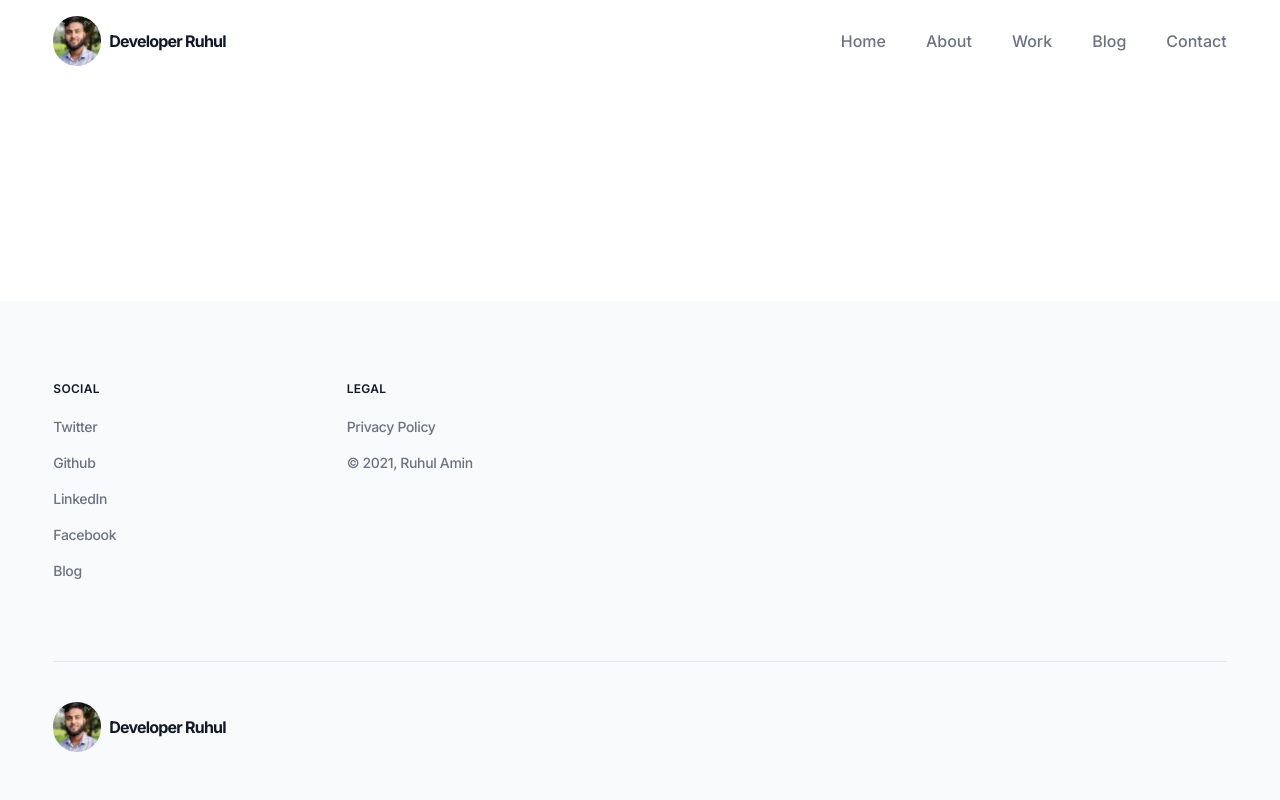
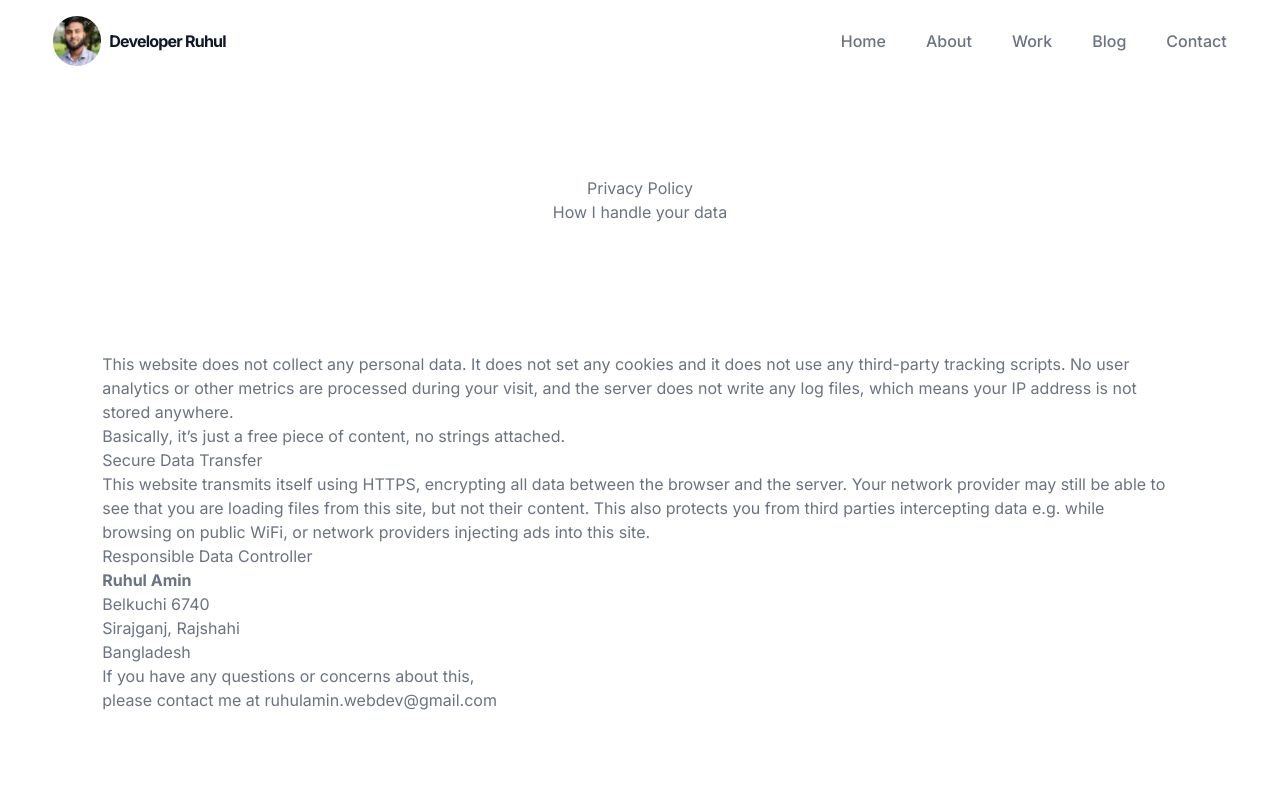
Before and after one commit to developerruhul/ruhulamin.dev, a React (Vite) app: page /privacy-policy in a window 1280 px wide. Shown: the top 800 px of the page. Built offline with nearby package versions, Linux system fonts and the light colour scheme; what @tailwindcss/typography would draw is missing.

Commit message:
feat: add a privacy-policy page

```diff
--- a/src/layout.jsx
+++ b/src/layout.jsx
@@ -6,7 +6,7 @@ const Layout = ({ children }) => {
   return (
     <div className='flex flex-col min-h-screen'>
       <Header />
-      <main className='main container flex-auto flex-grow flex-shrink-0 mt-24 md:mt-32'>
+      <main className='main container flex-auto flex-grow flex-shrink-0 mt-28 mb-16 md:mt-44 '>
         {children}
       </main>
       <Footer />
--- a/src/main.jsx
+++ b/src/main.jsx
@@ -7,7 +7,7 @@ import Home from './pages/home';
 import Contact from './pages/contact';
 import About from './pages/about';
 import Work from './pages/work';
-
+import PrivacyPolicy from './pages/privacy-policy';
 import './index.css';
 
 function Routes() {
@@ -27,6 +27,9 @@ function Routes() {
           <Route exact path='/work'>
             <Work />
           </Route>
+          <Route exact path='/privacy-policy'>
+            <PrivacyPolicy />
+          </Route>
         </Switch>
       </Layout>
     </BrowserRouter>
--- /dev/null
+++ b/src/pages/privacy-policy/index.jsx
@@ -0,0 +1,50 @@
+import React from 'react';
+
+const PrivacyPolicy = () => {
+  return (
+    <article className='prose prose-lg container prose-purple mt-16 md:mt-0'>
+      <header className='text-center mb-20 md:mb-32'>
+        <h1>Privacy Policy</h1>
+        <p>How I handle your data</p>
+      </header>
+
+      <p>
+        This website does not collect any personal data. It does not set any
+        cookies and it does not use any third-party tracking scripts. No user
+        analytics or other metrics are processed during your visit, and the
+        server does not write any log files, which means your IP address is not
+        stored anywhere.
+      </p>
+      <p>Basically, it’s just a free piece of content, no strings attached.</p>
+
+      <h2>Secure Data Transfer</h2>
+      <p>
+        This website transmits itself using HTTPS, encrypting all data between
+        the browser and the server. Your network provider may still be able to
+        see that you are loading files from this site, but not their content.
+        This also protects you from third parties intercepting data e.g. while
+        browsing on public WiFi, or network providers injecting ads into this
+        site.
+      </p>
+
+      <h2>Responsible Data Controller</h2>
+      <p>
+        <strong>Ruhul Amin</strong>
+        <br />
+        Belkuchi 6740
+        <br />
+        Sirajganj, Rajshahi
+        <br />
+        Bangladesh
+      </p>
+
+      <p>
+        If you have any questions or concerns about this,
+        <br />
+        please contact me at <a href='mailto:ruhulamin.webdev@gmail.com'>ruhulamin.webdev@gmail.com</a>
+      </p>
+    </article>
+  );
+};
+
+export default PrivacyPolicy;
```
